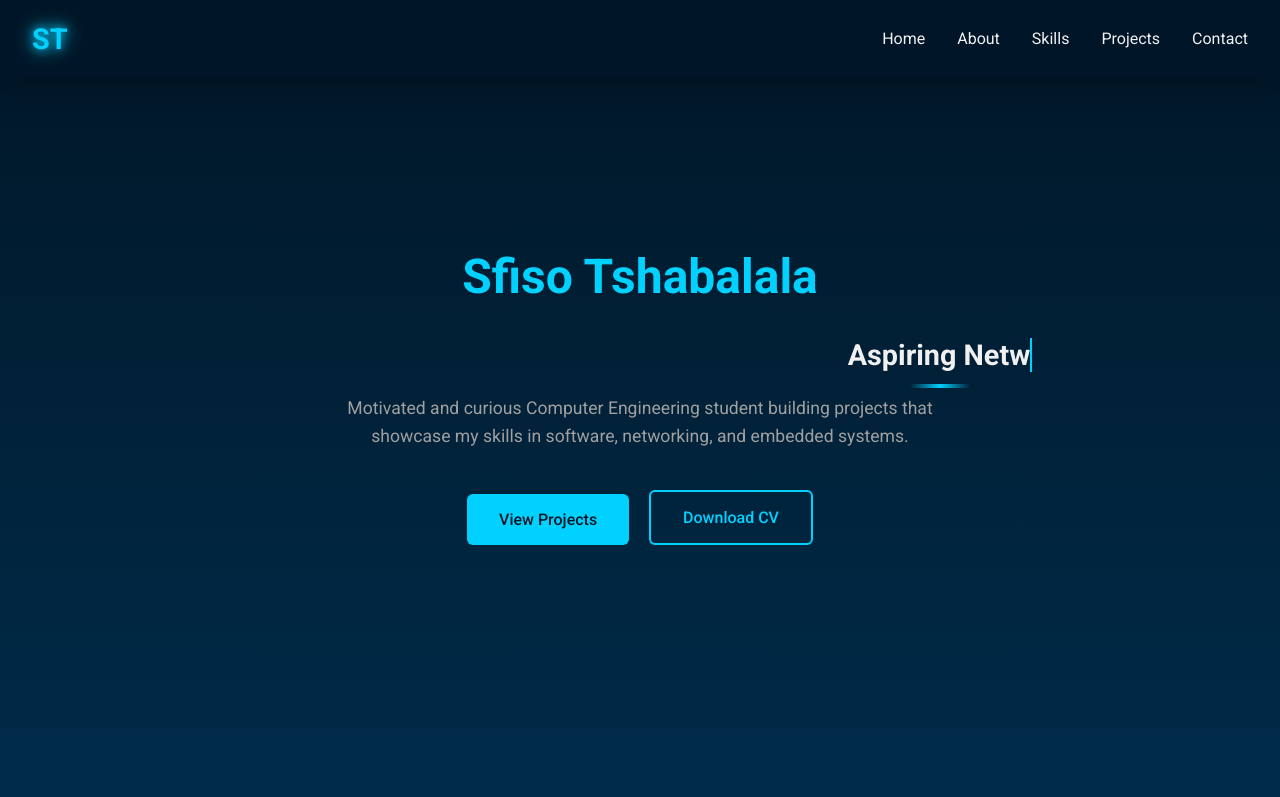
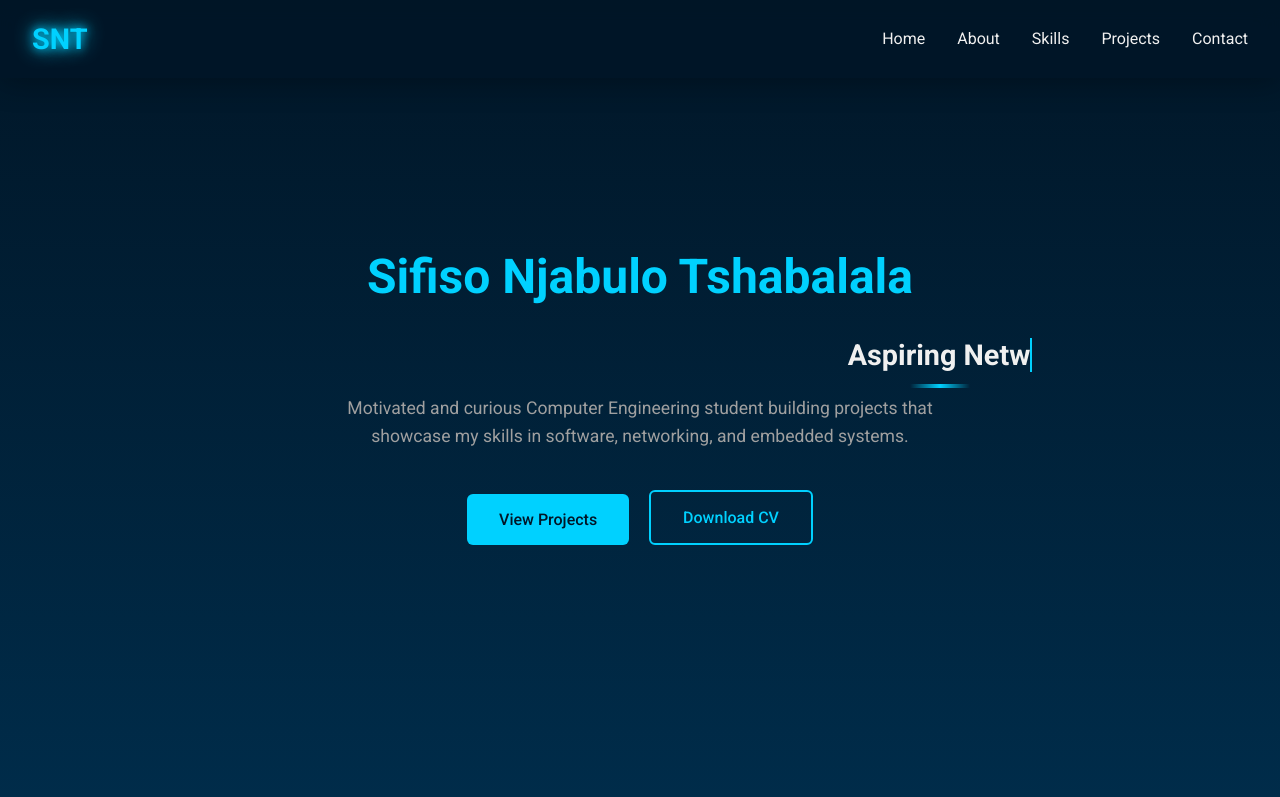
Before and after one commit to S-boop-dotcom/S-boop-dotcom.github.io, a plain HTML site: page index.html in a window 1280 px wide. Shown: the top 797 px of the page. Drawn offline with Linux system fonts and the light colour scheme.

Commit message:
Update index.html

```diff
--- a/index.html
+++ b/index.html
@@ -3,7 +3,7 @@
 <head>
   <meta charset="UTF-8">
   <meta name="viewport" content="width=device-width, initial-scale=1.0">
-  <title>Sfiso Tshabalala Portfolio</title>
+  <title>Sifiso Njabulo Tshabalala Portfolio</title>
   <link href="https://fonts.googleapis.com/css2?family=Roboto:wght@400;500;700&display=swap" rel="stylesheet">
   <style>
     /* Basic Reset */
@@ -392,7 +392,7 @@
 
   <!-- Navigation -->
   <nav>
-    <div class="logo">ST</div>
+    <div class="logo">SNT</div>
     <ul class="nav-links">
       <li><a href="#home">Home</a></li>
       <li><a href="#about">About</a></li>
@@ -405,7 +405,7 @@
   <!-- Hero Section -->
   <section id="home" class="hero-section">
     <div class="hero-content">
-      <h1>Sfiso Tshabalala</h1>
+      <h1>Sifiso Njabulo Tshabalala</h1>
       <h2><span class="typing-text" id="typingText"></span></h2>
       <p>Motivated and curious Computer Engineering student building projects that showcase my skills in software, networking, and embedded systems.</p>
       <div class="hero-buttons">
@@ -427,7 +427,7 @@
     <div class="skills-container">
       <div class="skill">
         <h3>Programming</h3>
-        <p>Python, Java, C++, JavaScript</p>
+        <p>Java, C, JavaScript</p>
       </div>
       <div class="skill">
         <h3>Networking</h3>
```
